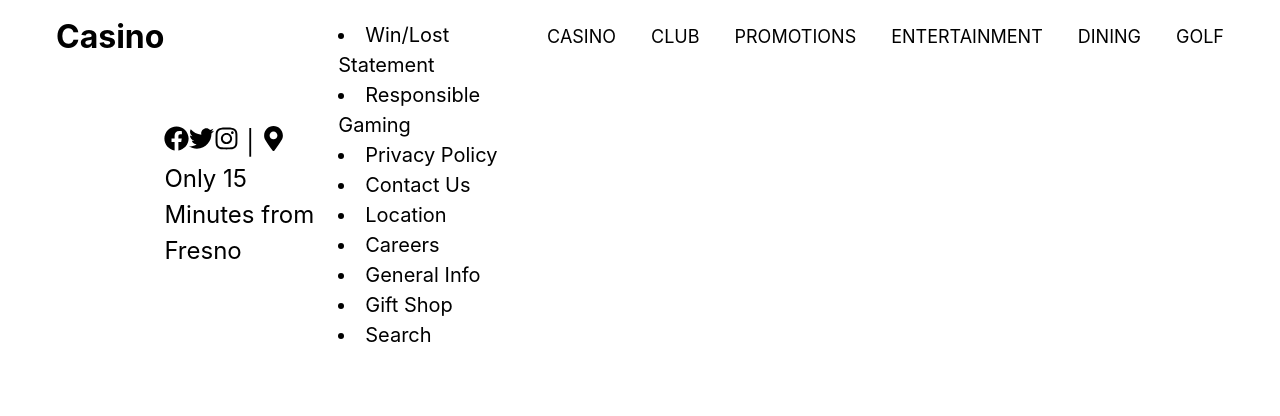
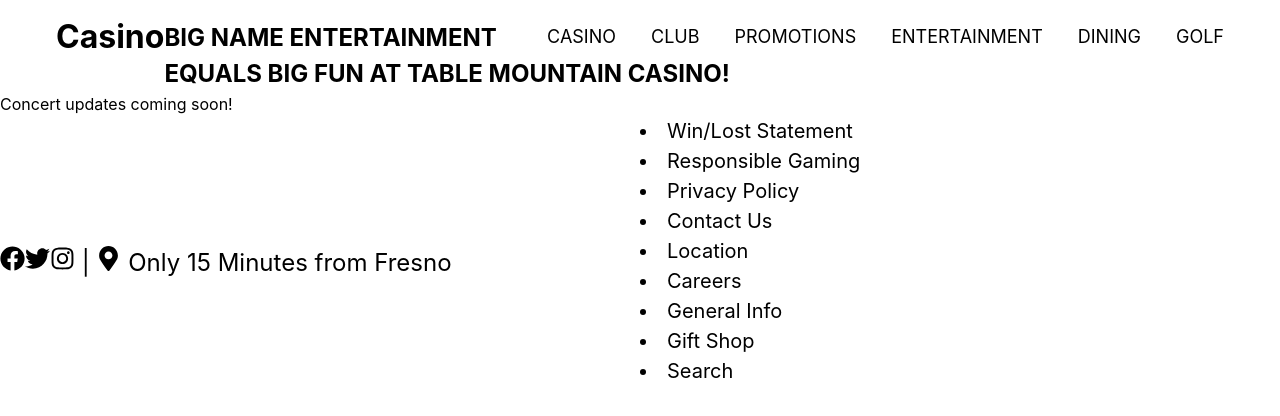
Before and after one commit to SoneThaya/casino-clone, a React (Create React App) app: page /entertainment in a window 1280 px wide. Shown: the top 416 px of the page. Built offline with nearby package versions, Linux system fonts and the light colour scheme.

Commit message:
created entertainment component

```diff
--- a/src/App.js
+++ b/src/App.js
@@ -7,6 +7,7 @@
 import Club from './pages/Club'
 import Promotions from './pages/Promotions'
 import './App.css';
+import Entertainment from './pages/Entertainment';
 
 function App() {
   return (
@@ -18,6 +19,7 @@
           <Route path='/casino' exact component={Casino} />
           <Route path='/club' exact component={Club} />
           <Route path='/promotions' exact component={Promotions} />
+          <Route path='/entertainment' exact component={Entertainment} />
         </Switch>
         <Footer />
       </Router>
--- /dev/null
+++ b/src/pages/Entertainment.js
@@ -0,0 +1,12 @@
+import React from 'react'
+
+const Entertainment = () => {
+  return (
+    <div>
+      <h2>BIG NAME ENTERTAINMENT EQUALS BIG FUN AT TABLE MOUNTAIN CASINO!</h2>
+      <p>Concert updates coming soon!</p>
+    </div>
+  )
+}
+
+export default Entertainment;
```
